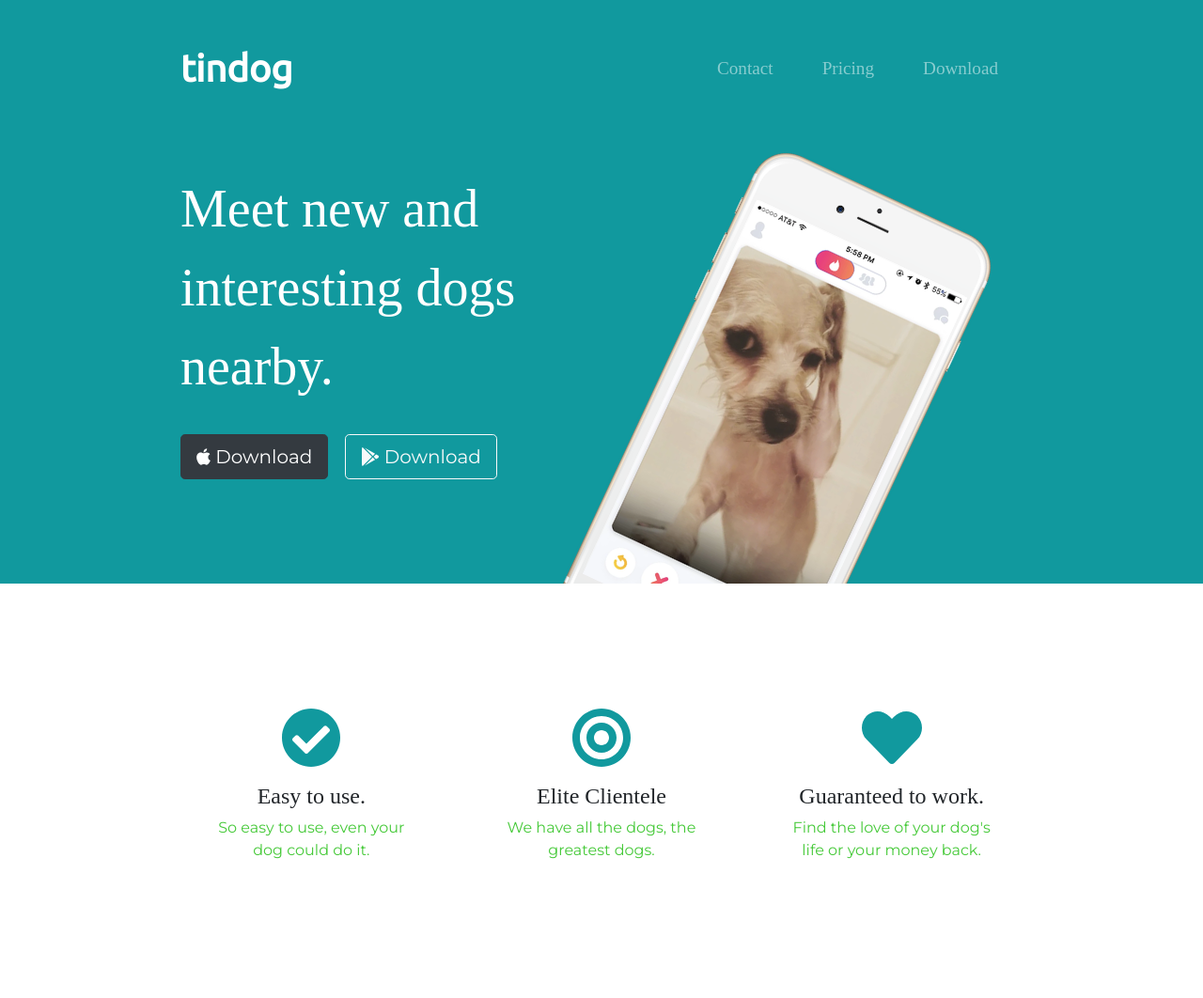
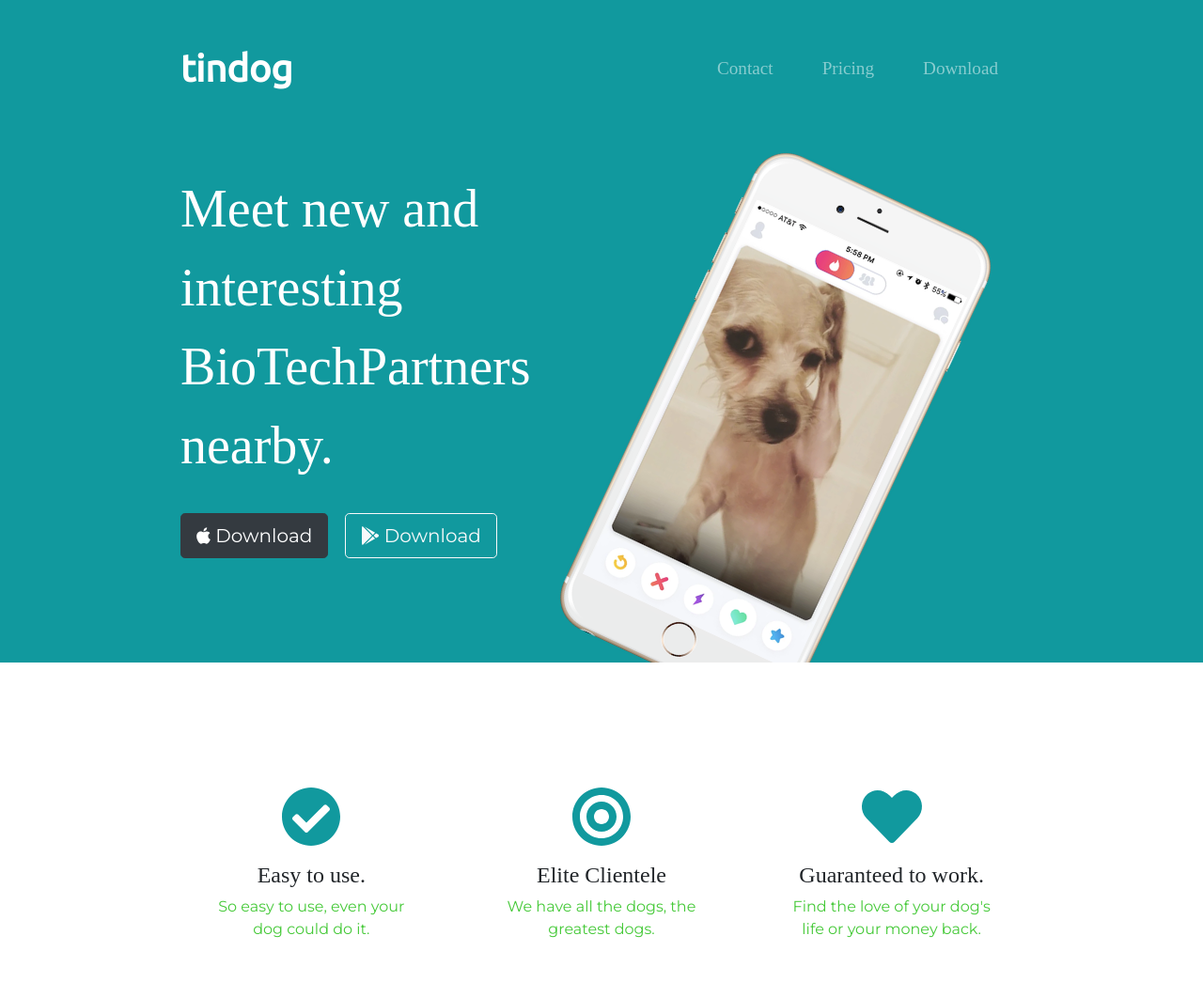
Before and after one commit to gabrielclaude/BioTechPartners, a plain HTML site: page index.html in a window 1280 px wide. Shown: the top 1062 px of the page at 94% size. Drawn offline with nearby package versions, Linux system fonts and the light colour scheme.

Commit message:
Add files via upload

```diff
--- a/index.html
+++ b/index.html
@@ -3,7 +3,7 @@
 
 <head>
   <meta charset="utf-8">
-  <title>TinDog</title>
+  <title>BioTechPartners</title>
 
   <!-- Google Fonts -->
   <link href="https://fonts.googleapis.com/css?family=Montserrat|Ubuntu" rel="stylesheet">
@@ -60,7 +60,7 @@
       <div class="row">
 
         <div class="col-lg-6">
-          <h1 class="big-heading">Meet new and interesting dogs nearby.</h1>
+          <h1 class="big-heading">Meet new and interesting BioTechPartners nearby.</h1>
           <button type="button" class="btn btn-dark btn-lg download-button"><i class="fab fa-apple"></i> Download</button>
           <button type="button" class="btn btn-outline-light btn-lg download-button"><i class="fab fa-google-play"></i> Download</button>
         </div>
```
